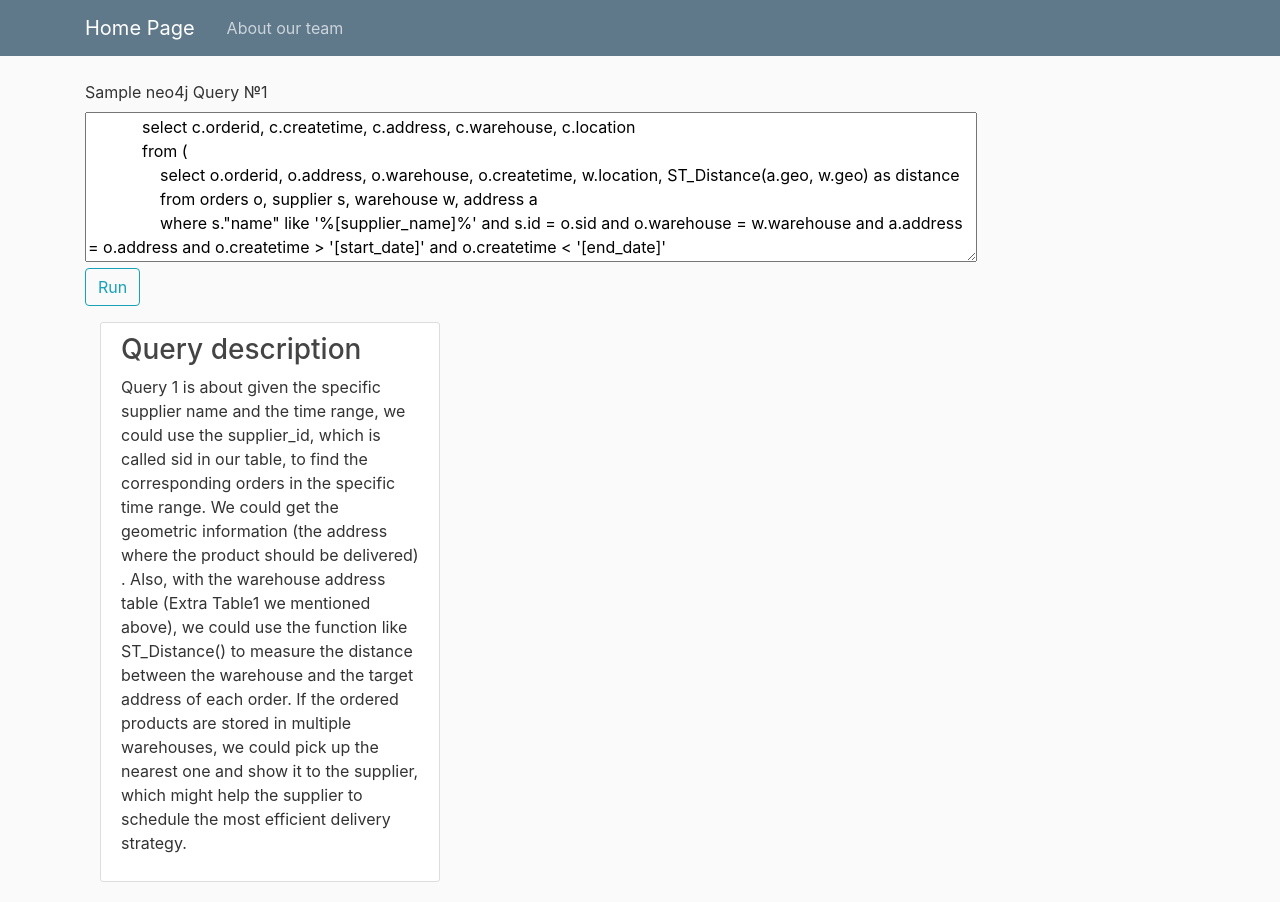
After one commit to EgorKolobov/ADBMS-Final-Project, a Django app: page /postgresql-query1/ in a window 1280 px wide. The commit adds this page. Run offline with Django 4.2, Linux system fonts and the light colour scheme; some libraries are stand-ins or nearby versions.

Commit message:
neo4j done

```diff
--- a/ADBMS/templates/ADBMS/base.html
+++ b/ADBMS/templates/ADBMS/base.html
@@ -38,8 +38,7 @@
             </button>
             <div class="collapse navbar-collapse" id="navbarToggle">
                 <div class="navbar-nav mr-auto">
-                    <a class="nav-item nav-link" href="#">SampleLink1</a>
-                    <a class="nav-item nav-link" href="#">SampleLink2</a>
+                    <a class="nav-item nav-link" href="#">About our team</a>
                 </div>
             </div>
         </div>
--- /dev/null
+++ b/ADBMS/templates/ADBMS/postgresql_query1.html
@@ -0,0 +1,61 @@
+{% extends "ADBMS/base.html" %}
+{% load crispy_forms_tags %}
+{% block content %}
+    <form method="POST">
+        {% csrf_token %}
+        <label for="freeform">Sample neo4j Query №1</label>
+        <br>
+        <textarea id="freeform" name="freeform" rows="6" cols="85">
+            select c.orderid, c.createtime, c.address, c.warehouse, c.location
+            from (
+                select o.orderid, o.address, o.warehouse, o.createtime, w.location, ST_Distance(a.geo, w.geo) as distance
+                from orders o, supplier s, warehouse w, address a
+                where s."name" like '%[supplier_name]%' and s.id = o.sid and o.warehouse = w.warehouse and a.address = o.address and o.createtime > '[start_date]' and o.createtime < '[end_date]'
+            ) as c
+            where (c.orderid, c.distance) in (
+                select b.orderid, min(distance)
+                from (
+                    select o.orderid, ST_Distance(a.geo, w.geo) as distance
+                    from orders o, supplier s, warehouse w, address a
+                    where s."name" like '%[supplier_name]%' and s.id = o.sid and o.warehouse = w.warehouse and a.address = o.address
+                ) as b
+                group by b.orderid
+            )
+            order by c.createtime;
+        </textarea>
+        <div class="form-group">
+            <button class="btn btn-outline-info" type="button" onclick="show()" id="btnID">
+                Run
+            </button>
+            <!-- Add id to image -->
+            {#            <img id="graph" style="display:none;" src="../../static/img/neo4j_1.png"/>#}
+        </div>
+
+        {#        <script>#}
+        {#            function show() {#}
+        {#                document.getElementById('graph').style.display = "block";#}
+        {#                document.getElementById('btnID').style.display = "none";#}
+        {#            }#}
+        {#        </script>#}
+    </form>
+    </div>
+{% endblock %}
+
+{% block sidebar %}
+    <div class="col-md-4">
+        <div class="content-section">
+            <h3>Query description</h3>
+            <div>
+                <p>Query 1 is about given the specific supplier name and the time range, we could use the supplier_id,
+                    which is called sid in our table, to find the corresponding orders in the specific time range. We
+                    could get the geometric information (the address where the product should be delivered) . Also, with
+                    the warehouse address table (Extra Table1 we mentioned above), we could use the function like
+                    ST_Distance() to measure the distance between the warehouse and the target address of each order. If
+                    the ordered products are stored in multiple warehouses, we could pick up the nearest one and show it
+                    to the supplier, which might help the supplier to schedule the most efficient delivery strategy.
+                </p>
+            </div>
+            </p>
+        </div>
+    </div>
+{% endblock %}
--- a/ADBMS/urls.py
+++ b/ADBMS/urls.py
@@ -6,7 +6,8 @@ from .views import (
     neo4j_query2,
     neo4j_query3,
     neo4j_query4,
-    neo4j_query5,)
+    neo4j_query5,
+    postgresql_query1)
 
 urlpatterns = [
     path('', home, name='adbms-home'),
@@ -15,5 +16,6 @@ urlpatterns = [
     path('neo4j-query3/', neo4j_query3, name='neo4j-query3'),
     path('neo4j-query4/', neo4j_query4, name='neo4j-query4'),
     path('neo4j-query5/', neo4j_query5, name='neo4j-query5'),
+    path('postgresql-query1/', postgresql_query1, name='postgresql-query1'),
     path('admin/', admin.site.urls),
 ]
--- a/ADBMS/views.py
+++ b/ADBMS/views.py
@@ -113,3 +113,20 @@ def neo4j_query5(request):
     picture = neo4jupyter.draw(g, {'label_name': 'attribute_name'})
     conn.close()
     return render(request, 'ADBMS/neo4j_query5.html', {'title': 'Home', 'table': table, 'picture': picture})
+
+
+
+def postgresql_query1(request):
+    # conn = Neo4jConnection(uri="bolt://localhost:7687", user="ekoloboff", pwd="20012001")
+    # query_string = '''
+    # MATCH (c:USER)-[h:HAVING]->(:RG)-[ct:CONTAIN]->(:PRG)-[:CONNECT]->(:PRODUCT)-[:BELONG]->(cat:CATEGORY)
+    # return cat.class_name AS purchase, count(ct) AS quantity
+    # ORDER by quantity
+    # DESC
+    # '''
+    # dtf_data = DataFrame([dict(_) for _ in conn.query(query_string, db='neo4j')]).head()
+    # table = dtf_data.to_html()
+    # g = Graph(query_string, auth=('ekoloboff', '20012001'))
+    # picture = neo4jupyter.draw(g, {'label_name': 'attribute_name'})
+    # conn.close()
+    return render(request, 'ADBMS/postgresql_query1.html', {'title': 'Home'})
```
Also changed, not shown: ADBMS/templates/ADBMS/index.html (+8 -0 lines).
